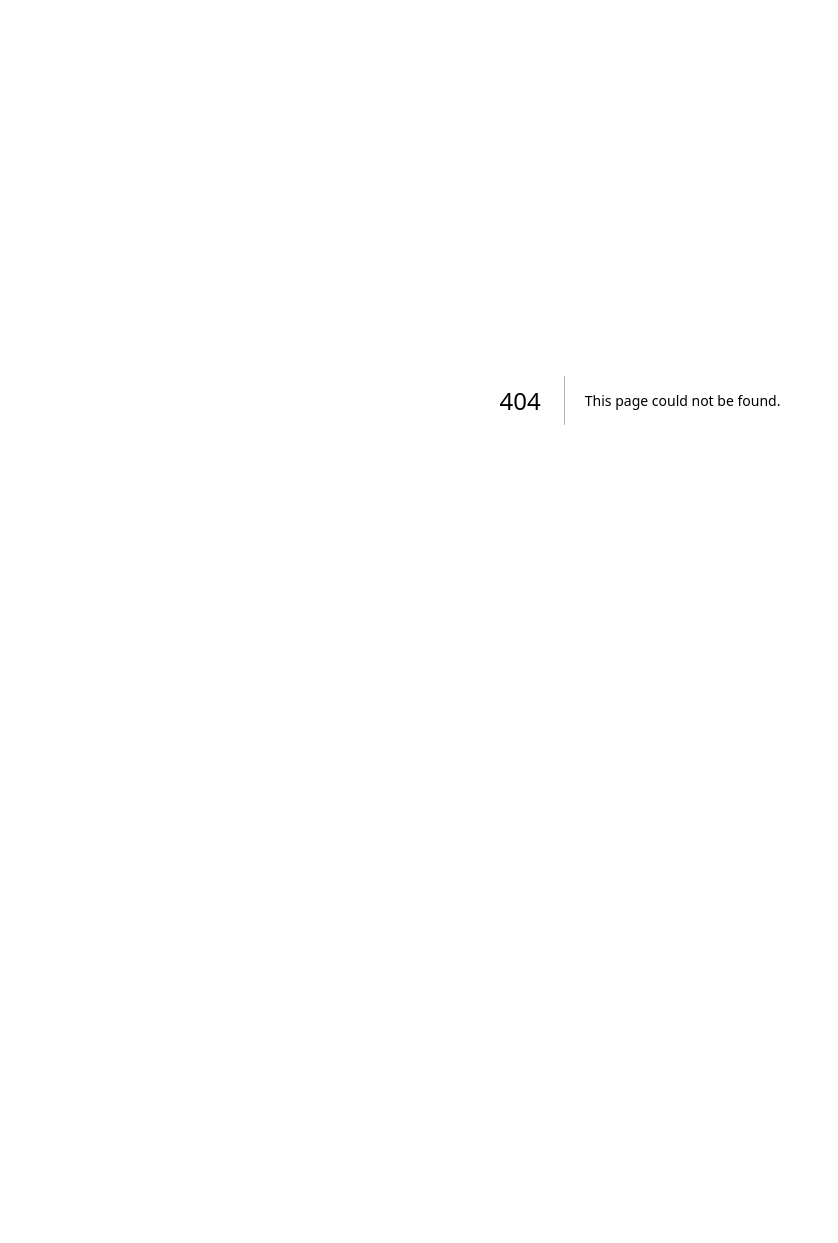
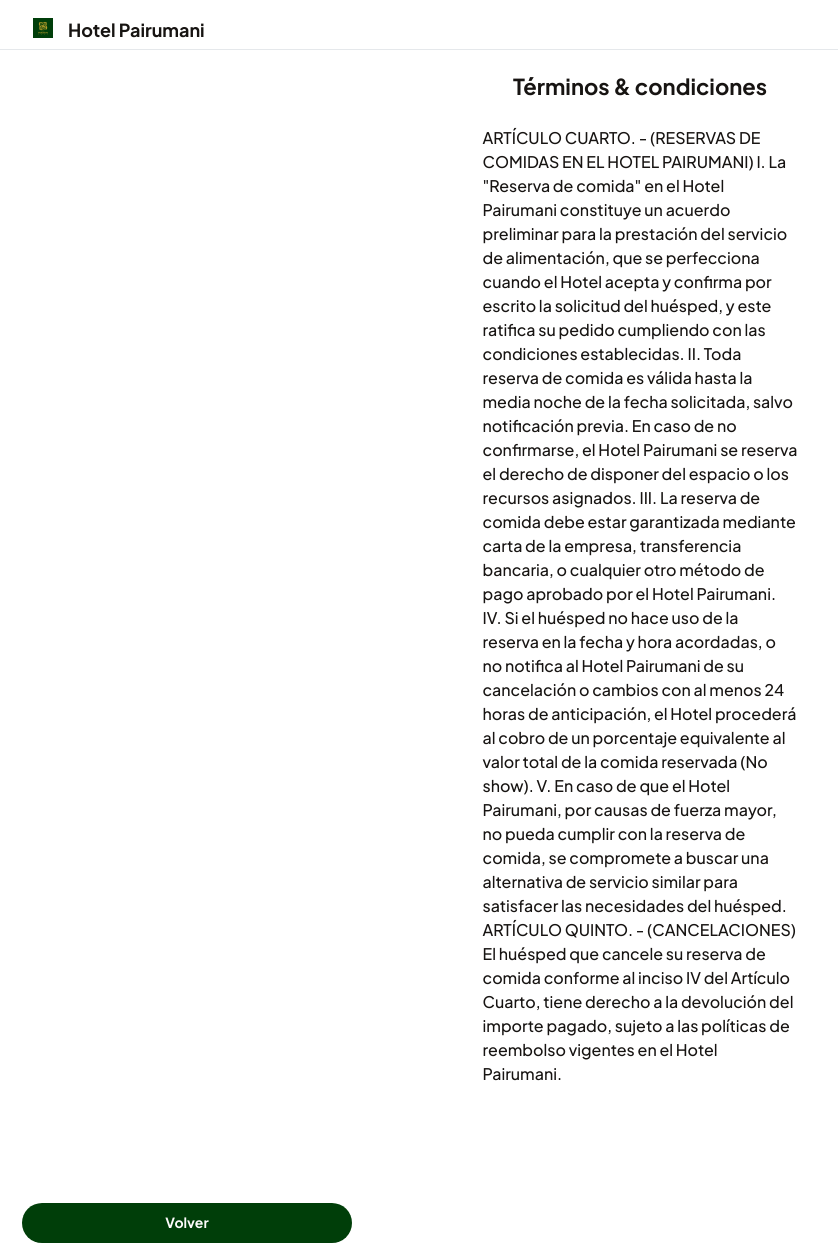
Before and after one commit to Beymar74/Proyecto-Final-Hotel-Pairumani, a Next.js app: page /terminos in a window 1280 px wide. Before the commit this address had no page. Shown: the whole page, without its empty margins (0-838 px from the left). Before the commit the page ends 800 px from the top, so only its background shows below. Built offline with nearby package versions, Linux system fonts and the light colour scheme.

Commit message:
terminos

```diff
--- /dev/null
+++ b/app/terminos/page.tsx
@@ -0,0 +1,16 @@
+import React from 'react'
+import Header2 from "../../components/Header2"
+import Tericondi from "../../components/Tericondi"
+import BotonTermino from '@/components/BotonTermino'
+
+const page = () => {
+  return (
+    <div>
+        <Header2/>
+        <Tericondi/>
+        <BotonTermino/>
+    </div>
+  )
+}
+
+export default page
--- /dev/null
+++ b/components/BotonTermino.css
@@ -0,0 +1,20 @@
+.submit-button {
+    width: 330px;
+    height: 40px;
+    overflow: hidden;
+    color: #fcfbfb;
+    text-align: center;
+    font-feature-settings: "dlig" on;
+    text-overflow: ellipsis;
+    font-family: "Plus Jakarta Sans";
+    font-size: 14px;
+    font-weight: 700;
+    line-height: 21px; /* 150% */
+    padding: 9px 0px 10px 0px;
+    background: #003e09;
+    border: none;
+    border-radius: 30px;
+    cursor: pointer;
+    display: block;
+    margin-left: 22px;
+  }
--- /dev/null
+++ b/components/BotonTermino.tsx
@@ -0,0 +1,16 @@
+import React from "react";
+import Link from "next/link";
+import "./BotonTermino.css";
+const BotonTermino = () => {
+  return (
+    <div>
+      <Link href={"/crear"} passHref>
+        <button type="submit" className="submit-button">
+          Volver
+        </button>
+      </Link>
+    </div>
+  );
+};
+
+export default BotonTermino;
--- a/components/Button.tsx
+++ b/components/Button.tsx
@@ -1,24 +1,29 @@
-import React from 'react'
-import Link from 'next/link';
-import "./Button.css"
+import React from "react";
+import Link from "next/link";
+import "./Button.css";
 
 const Button = () => {
   return (
     <div>
-        <p className="terms">
-          Al crear o utilizar una cuenta, usted acepta nuestros Términos de servicio y Política de privacidad.
-        </p>
-        <Link href="/acceso" passHref>
-          <button type="submit" className="submit-button">Crear Cuenta</button>
+      <p className="terms">
+        Al crear o utilizar una cuenta, usted acepta nuestros Términos de
+        servicio y
+        <Link href={"/terminos"} passHref>
+           Política de privacidad.
         </Link>
+      </p>
+      <Link href="/acceso" passHref>
+        <button type="submit" className="submit-button">
+          Crear Cuenta
+        </button>
+      </Link>
 
-        <p className="login-link">
-          ¿Ya tienes una cuenta?
-        </p>
-        <Link href="/acceso" passHref className='acces'>Acceso
-          </Link>
+      <p className="login-link">¿Ya tienes una cuenta?</p>
+      <Link href="/acceso" passHref className="acces">
+        Acceso
+      </Link>
     </div>
-  )
-}
+  );
+};
 
-export default Button
+export default Button;
--- /dev/null
+++ b/components/Tericondi.css
@@ -0,0 +1,52 @@
+.cajini {
+    display: flex;
+    height: 1153px;
+    flex-direction: column;
+    justify-content: center;
+    align-items: center;
+    flex-shrink: 0;
+    align-self: stretch;
+  }
+  .titulo {
+    display: flex;
+    width: 375px;
+    height: 71px;
+    max-width: 960px;
+    padding: 20px 0px;
+    flex-direction: column;
+    justify-content: center;
+    align-items: center;
+    flex-shrink: 0;
+  }
+  .textini {
+    display: flex;
+    width: 375px;
+    height: 1081px;
+    padding: 0px 30px;
+    flex-direction: column;
+    justify-content: center;
+    align-items: center;
+    flex-shrink: 0;
+  }
+  .termi {
+    color: #171412;
+    text-align: center;
+    font-feature-settings: "dlig" on;
+    font-family: "Plus Jakarta Sans";
+    font-size: 22px;
+    font-style: normal;
+    font-weight: 700;
+    line-height: 28px;
+  }
+  .articulos {
+    height: 1073px;
+    flex-shrink: 0;
+    align-self: stretch;
+    color: #171412;
+    font-feature-settings: "dlig" on;
+    font-family: "Plus Jakarta Sans";
+    font-size: 16px;
+    font-style: normal;
+    font-weight: 500;
+    line-height: 24px;
+  }
--- /dev/null
+++ b/components/Tericondi.tsx
@@ -0,0 +1,40 @@
+import React from "react";
+import "./Tericondi.css"
+
+const Tericondi = () => {
+  return (
+    <div className="cajini">
+      <div className="titulo">
+        <h2 className="termi">Términos & condiciones</h2>
+      </div>
+      <div className="textini">
+        <p className="articulos">
+          ARTÍCULO CUARTO. - (RESERVAS DE COMIDAS EN EL HOTEL PAIRUMANI) I. La
+          "Reserva de comida" en el Hotel Pairumani constituye un acuerdo
+          preliminar para la prestación del servicio de alimentación, que se
+          perfecciona cuando el Hotel acepta y confirma por escrito la solicitud
+          del huésped, y este ratifica su pedido cumpliendo con las condiciones
+          establecidas. II. Toda reserva de comida es válida hasta la media
+          noche de la fecha solicitada, salvo notificación previa. En caso de no
+          confirmarse, el Hotel Pairumani se reserva el derecho de disponer del
+          espacio o los recursos asignados. III. La reserva de comida debe estar
+          garantizada mediante carta de la empresa, transferencia bancaria, o
+          cualquier otro método de pago aprobado por el Hotel Pairumani. IV. Si
+          el huésped no hace uso de la reserva en la fecha y hora acordadas, o
+          no notifica al Hotel Pairumani de su cancelación o cambios con al
+          menos 24 horas de anticipación, el Hotel procederá al cobro de un
+          porcentaje equivalente al valor total de la comida reservada (No
+          show). V. En caso de que el Hotel Pairumani, por causas de fuerza
+          mayor, no pueda cumplir con la reserva de comida, se compromete a
+          buscar una alternativa de servicio similar para satisfacer las
+          necesidades del huésped. ARTÍCULO QUINTO. - (CANCELACIONES) El huésped
+          que cancele su reserva de comida conforme al inciso IV del Artículo
+          Cuarto, tiene derecho a la devolución del importe pagado, sujeto a las
+          políticas de reembolso vigentes en el Hotel Pairumani.
+        </p>
+      </div>
+    </div>
+  );
+};
+
+export default Tericondi;
```
